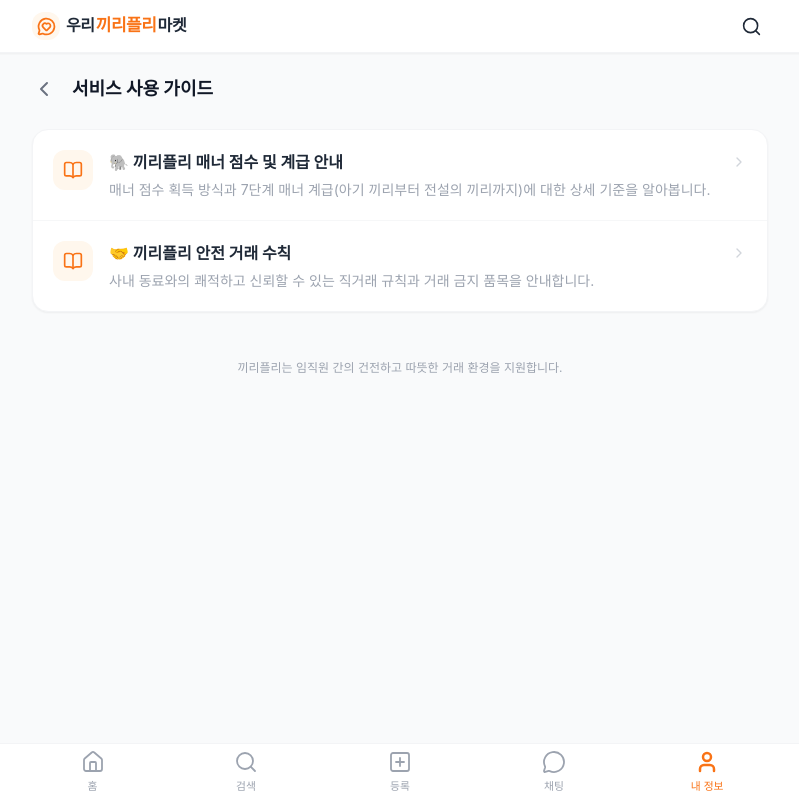
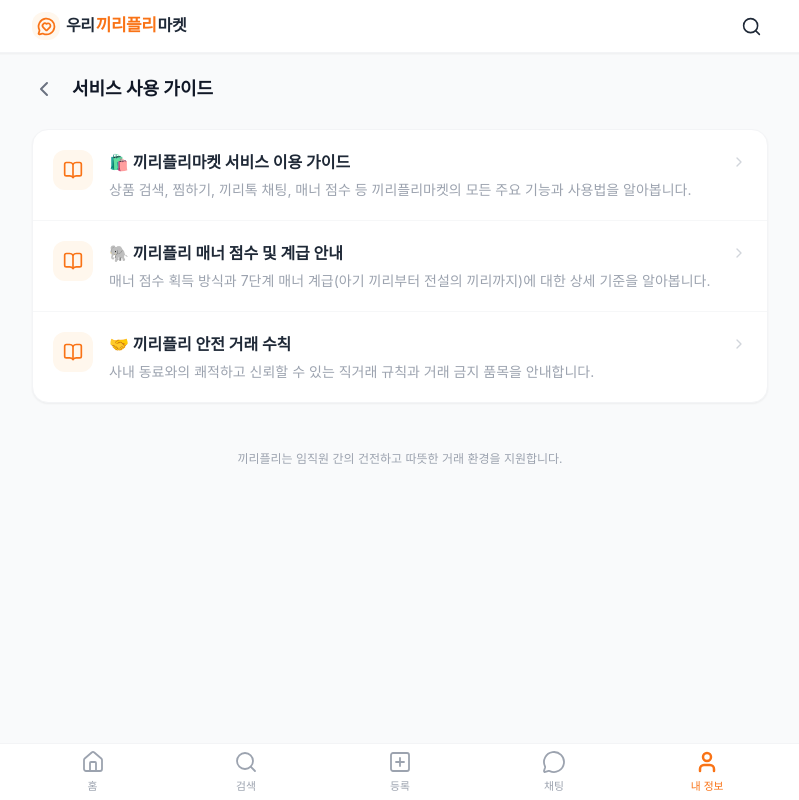
Before and after one commit to solfany/kiriflea-front, a Next.js app: page /my/guide in a window 1280 px wide. Shown: the whole page, without its empty margins (240-1039 px from the left). Built offline with nearby package versions, Linux system fonts and the light colour scheme; no server answers; a web font is replaced by a local one.

Commit message:
feat: Add service guide to the guides list

```diff
--- a/src/data/guides.ts
+++ b/src/data/guides.ts
@@ -6,6 +6,12 @@ export interface GuideItem {
 }
 
 export const GUIDES: GuideItem[] = [
+  {
+    id: 'service',
+    title: '🛍️ 끼리플리마켓 서비스 이용 가이드',
+    description: '상품 검색, 찜하기, 끼리톡 채팅, 매너 점수 등 끼리플리마켓의 모든 주요 기능과 사용법을 알아봅니다.',
+    file: '/guides/service.md',
+  },
   {
     id: 'manner',
     title: '🐘 끼리플리 매너 점수 및 계급 안내',
```
